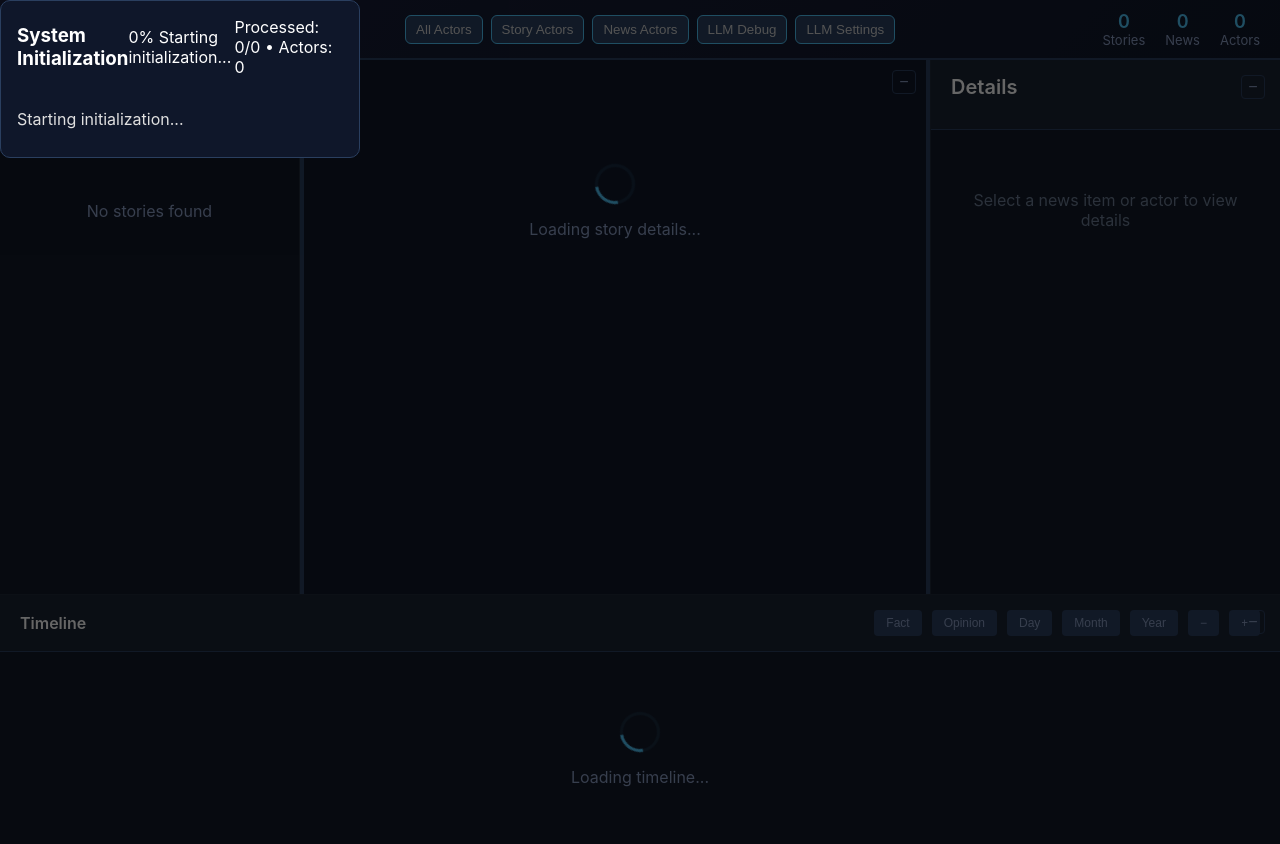
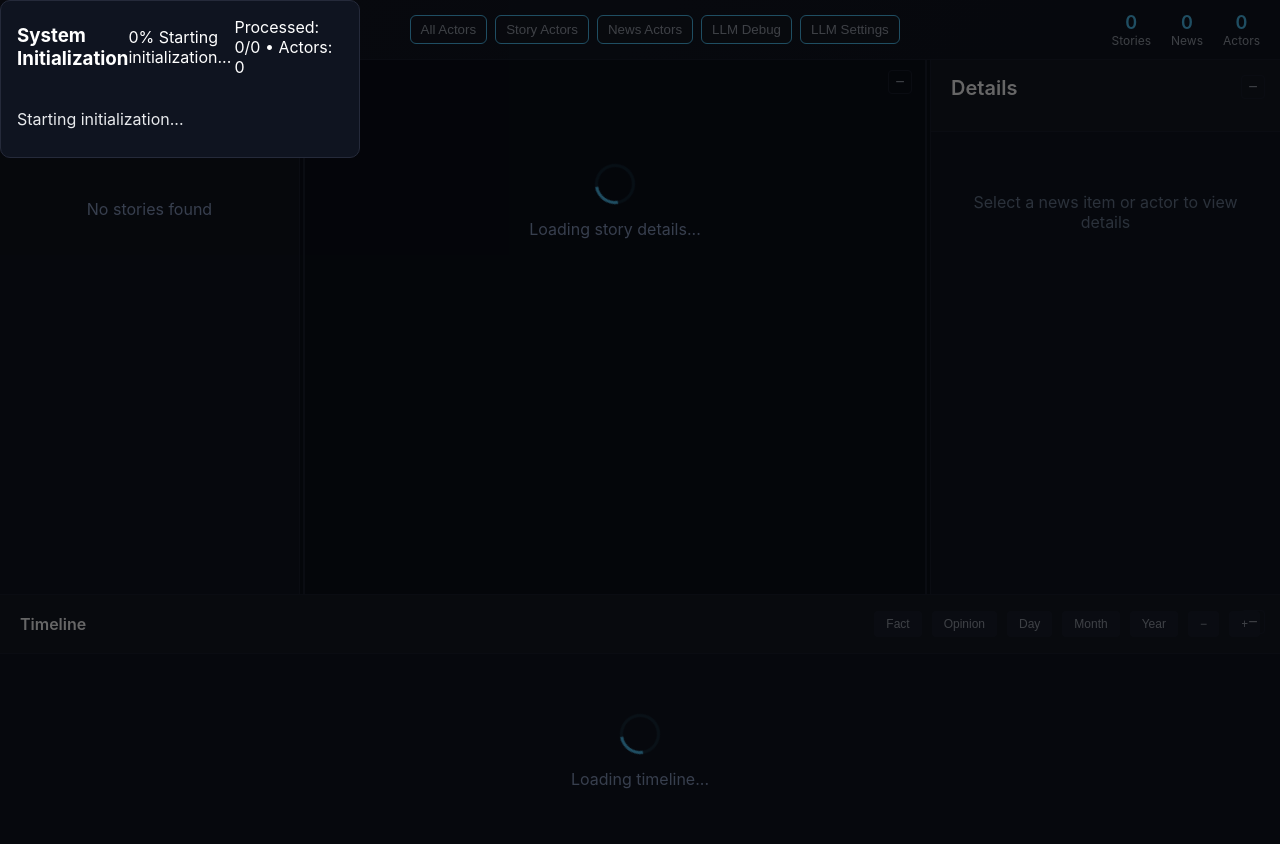
Before and after one commit to drdangr/SDASystem_v3, a FastAPI app: page /ui in a window 1280 px wide. Run offline with FastAPI, Linux system fonts and the light colour scheme; data that the repository does not hold is empty.

Commit message:
feat: Redesign UI with a new color palette, CSS variables, and enhanced resizer styles, and add a StoriesListView screenshot.

```diff
--- a/frontend/static/css/styles.css
+++ b/frontend/static/css/styles.css
@@ -1,4 +1,43 @@
-/* SDASystem UI Styles */
+/* SDASystem UI Styles - Redesigned */
+
+:root {
+    /* Color Palette - Matched to Sketch */
+    --bg-primary: #0a0e1a;
+    /* Very dark blue-black background */
+    --bg-panel: #0f1420;
+    /* Slightly lighter panels */
+    --bg-panel-light: #141824;
+    /* Panel headers/sections */
+    --bg-hover: #1a1f2e;
+    /* Hover states */
+    --bg-active: #1e2332;
+    /* Active states */
+
+    --accent-primary: #4fc3f7;
+    /* Bright cyan accent (from sketch) */
+    --accent-secondary: #7dd3fc;
+    /* Lighter cyan */
+    --accent-muted: rgba(79, 195, 247, 0.12);
+
+    --text-primary: #e8eaed;
+    /* Soft white */
+    --text-secondary: #9ca3af;
+    /* Muted gray */
+    --text-muted: #6b7280;
+    /* Very muted */
+
+    --border-subtle: #1a1f2e;
+    /* Subtle borders */
+    --border-medium: #252a3a;
+    /* Medium borders */
+
+    /* Spacing */
+    --spacing-xs: 4px;
+    --spacing-sm: 8px;
+    --spacing-md: 12px;
+    --spacing-lg: 16px;
+    --spacing-xl: 20px;
+}
 
 * {
     margin: 0;
@@ -8,8 +47,8 @@
 
 body {
     font-family: -apple-system, BlinkMacSystemFont, 'Segoe UI', Roboto, 'Helvetica Neue', Arial, sans-serif;
-    background: #0a0e27;
-    color: #e0e0e0;
+    background: var(--bg-primary);
+    color: var(--text-primary);
     overflow: hidden;
 }
 
@@ -21,33 +60,34 @@
     display: flex;
     flex-direction: column;
     height: 100vh;
-    background: #000;
+    background: var(--bg-primary);
 }
 
 /* Верхняя часть: header + три колонки */
 .header {
     flex-shrink: 0;
     height: 60px;
-    background: linear-gradient(135deg, #1a1f3a 0%, #0f1729 100%);
-    padding: 0 20px;
+    background: linear-gradient(135deg, #141824 0%, #0f1420 100%);
+    padding: 0 var(--spacing-xl);
     display: flex;
     align-items: center;
     justify-content: space-between;
-    border-bottom: 2px solid #2a3f5f;
+    border-bottom: 1px solid var(--border-subtle);
 }
 
 .header-actions button {
     padding: 6px 10px;
-    background: #2a3f5f;
-    border: 1px solid #4fc3f7;
-    color: #d0d0d0;
+    background: var(--bg-panel-light);
+    border: 1px solid var(--accent-primary);
+    color: var(--text-secondary);
     border-radius: 6px;
     cursor: pointer;
+    transition: all 0.2s ease;
 }
 
 .header-actions button:hover {
-    background: #4fc3f7;
-    color: #000;
+    background: var(--accent-primary);
+    color: var(--bg-primary);
 }
 
 .header-actions {
@@ -73,11 +114,12 @@
 
 /* Sidebar - левая панель (может расти) */
 .sidebar {
-    flex: 0 0 300px; /* Начальный размер 300px */
-    background: #111827;
+    flex: 0 0 300px;
+    /* Начальный размер 300px */
+    background: var(--bg-panel);
     overflow-y: auto;
     overflow-x: hidden;
-    border-right: 1px solid #1f2937;
+    border-right: 1px solid var(--border-subtle);
     position: relative;
     transition: flex 0.3s ease;
     min-width: 0;
@@ -85,8 +127,9 @@
 
 /* Main - центральная панель (ВСЕГДА занимает свободное место) */
 .main-panel {
-    flex: 1 1 auto; /* Растёт, занимает всё свободное место */
-    background: #0f1729;
+    flex: 1 1 auto;
+    /* Растёт, занимает всё свободное место */
+    background: var(--bg-primary);
     overflow-y: auto;
     overflow-x: hidden;
     position: relative;
@@ -96,11 +139,12 @@
 
 /* Detail - правая панель (фиксирована справа) */
 .detail-panel {
-    flex: 0 0 350px; /* Фиксированный размер 350px */
-    background: #111827;
+    flex: 0 0 350px;
+    /* Фиксированный размер 350px */
+    background: var(--bg-panel);
     overflow-y: auto;
     overflow-x: hidden;
-    border-left: 1px solid #1f2937;
+    border-left: 1px solid var(--border-subtle);
     position: relative;
     transition: flex 0.3s ease;
     min-width: 0;
@@ -110,8 +154,8 @@
 .timeline-panel {
     flex-shrink: 0;
     height: 250px;
-    background: #111827;
-    border-top: 1px solid #1f2937;
+    background: var(--bg-panel);
+    border-top: 1px solid var(--border-subtle);
     overflow: hidden;
     position: relative;
     transition: height 0.3s ease;
@@ -145,40 +189,114 @@
 }
 
 /* ===========================================
-   RESIZER STYLES
+   RESIZER STYLES - Minimal Design
    =========================================== */
 
 .resizer {
     flex-shrink: 0;
-    background: #2a3f5f;
+    background: transparent;
     position: relative;
     z-index: 100;
-    transition: background 0.2s;
+    transition: all 0.2s ease;
     user-select: none;
     -webkit-user-select: none;
 }
 
+/* Vertical resizers (between columns) */
 .resizer-vertical {
     cursor: col-resize;
-    width: 4px;
+    width: 8px;
+    /* Wider hit zone */
+    display: flex;
+    align-items: center;
+    justify-content: center;
 }
 
-.resizer-vertical:hover,
-.resizer-vertical.resizing {
-    background: #4fc3f7;
-    box-shadow: 0 0 8px rgba(79, 195, 247, 0.6);
+/* Thin visible line */
+.resizer-vertical::before {
+    content: '';
+    position: absolute;
+    top: 0;
+    bottom: 0;
+    width: 2px;
+    background: var(--border-subtle);
+    transition: all 0.2s ease;
 }
 
+/* Centered handle dot */
+.resizer-vertical::after {
+    content: '';
+    position: absolute;
+    top: 50%;
+    left: 50%;
+    transform: translate(-50%, -50%);
+    width: 4px;
+    height: 24px;
+    background: var(--text-muted);
+    border-radius: 2px;
+    opacity: 0;
+    transition: all 0.2s ease;
+    z-index: 1;
+}
+
+.resizer-vertical:hover::before,
+.resizer-vertical.resizing::before {
+    background: var(--accent-primary);
+    box-shadow: 0 0 8px rgba(124, 124, 255, 0.4);
+}
+
+.resizer-vertical:hover::after,
+.resizer-vertical.resizing::after {
+    opacity: 1;
+    background: var(--accent-primary);
+}
+
+/* Horizontal resizer (timeline) */
 .resizer-horizontal {
     cursor: row-resize;
-    height: 4px;
+    height: 8px;
+    /* Wider hit zone */
     width: 100%;
+    display: flex;
+    align-items: center;
+    justify-content: center;
 }
 
-.resizer-horizontal:hover,
-.resizer-horizontal.resizing {
-    background: #4fc3f7;
-    box-shadow: 0 0 8px rgba(79, 195, 247, 0.6);
+.resizer-horizontal::before {
+    content: '';
+    position: absolute;
+    left: 0;
+    right: 0;
+    height: 2px;
+    background: var(--border-subtle);
+    transition: all 0.2s ease;
+}
+
+.resizer-horizontal::after {
+    content: '';
+    position: absolute;
+    top: 50%;
+    left: 50%;
+    transform: translate(-50%, -50%);
+    width: 24px;
+    height: 4px;
+    background: var(--text-muted);
+    border-radius: 2px;
+    opacity: 0;
+    transition: all 0.2s ease;
+    z-index: 1;
+}
+
+.resizer-horizontal:hover::before,
+.resizer-horizontal.resizing::before {
+    background: var(--accent-primary);
+    box-shadow: 0 0 8px rgba(124, 124, 255, 0.4);
+}
+
+.resizer-horizontal:hover::after,
+.resizer-horizontal.resizing::after {
+    opacity: 1;
+    background: var(--accent-primary);
 }
 
 /* ===========================================
@@ -196,9 +314,9 @@
 
 .header-stats {
     display: flex;
-    gap: 20px;
-    font-size: 13px;
-    color: #8b9dc3;
+    gap: var(--spacing-xl);
+    font-size: 12px;
+    color: var(--text-secondary);
 }
 
 .stat-item {
@@ -218,9 +336,9 @@
    =========================================== */
 
 .sidebar-header {
-    padding: 15px;
-    background: #1a2332;
-    border-bottom: 1px solid #2a3f5f;
+    padding: var(--spacing-lg);
+    background: var(--bg-panel-light);
+    border-bottom: 1px solid var(--border-subtle);
     position: sticky;
     top: 0;
     z-index: 10;
@@ -273,9 +391,9 @@
 .view-toggle button {
     flex: 1;
     padding: 6px 12px;
-    background: #2a3f5f;
+    background: var(--bg-hover);
     border: none;
-    color: #8b9dc3;
+    color: var(--text-secondary);
     cursor: pointer;
     border-radius: 4px;
     font-size: 12px;
@@ -283,12 +401,12 @@
 }
 
 .view-toggle button.active {
-    background: #4fc3f7;
-    color: #000;
+    background: var(--accent-primary);
+    color: var(--bg-primary);
 }
 
 .stories-list {
-    padding: 10px;
+    padding: var(--spacing-sm);
 }
 
 /* Скрываем контент при сворачивании */
@@ -538,9 +657,9 @@
    =========================================== */
 
 .detail-panel-header {
-    padding: 15px 20px;
-    background: #1a2332;
-    border-bottom: 1px solid #2a3f5f;
+    padding: var(--spacing-lg) var(--spacing-xl);
+    background: var(--bg-panel-light);
+    border-bottom: 1px solid var(--border-subtle);
     position: sticky;
     top: 0;
     z-index: 10;
@@ -635,9 +754,9 @@
    =========================================== */
 
 .timeline-header {
-    padding: 15px 20px;
-    background: #1a2332;
-    border-bottom: 1px solid #2a3f5f;
+    padding: var(--spacing-lg) var(--spacing-xl);
+    background: var(--bg-panel-light);
+    border-bottom: 1px solid var(--border-subtle);
     display: flex;
     justify-content: space-between;
     align-items: center;
@@ -668,9 +787,9 @@
 
 .timeline-controls button {
     padding: 6px 12px;
-    background: #2a3f5f;
+    background: var(--bg-hover);
     border: none;
-    color: #8b9dc3;
+    color: var(--text-secondary);
     cursor: pointer;
     border-radius: 4px;
     font-size: 12px;
@@ -873,8 +995,8 @@
 }
 
 .modal-content {
-    background: #0f172a;
-    border: 1px solid #2a3f5f;
+    background: var(--bg-panel);
+    border: 1px solid var(--border-medium);
     border-radius: 10px;
     padding: 16px;
     width: 360px;
@@ -960,8 +1082,8 @@
 }
 
 .spinner {
-    border: 3px solid rgba(79, 195, 247, 0.1);
-    border-top: 3px solid #4fc3f7;
+    border: 3px solid var(--accent-muted);
+    border-top: 3px solid var(--accent-primary);
     border-radius: 50%;
     width: 40px;
     height: 40px;
@@ -980,8 +1107,8 @@
 
 .minimize-btn {
     background: transparent;
-    border: 1px solid #2a3f5f;
-    color: #8b9dc3;
+    border: 1px solid var(--border-subtle);
+    color: var(--text-secondary);
     width: 24px;
     height: 24px;
     border-radius: 4px;
@@ -1108,16 +1235,16 @@
 }
 
 ::-webkit-scrollbar-track {
-    background: #0a0e27;
+    background: var(--bg-primary);
 }
 
 ::-webkit-scrollbar-thumb {
-    background: #2a3f5f;
+    background: var(--border-medium);
     border-radius: 4px;
 }
 
 ::-webkit-scrollbar-thumb:hover {
-    background: #4fc3f7;
+    background: var(--accent-primary);
 }
 
 /* ===========================================
```
Also changed, not shown: other parts of frontend/static/css/styles.css (+84 -73 lines), 1 other file.
